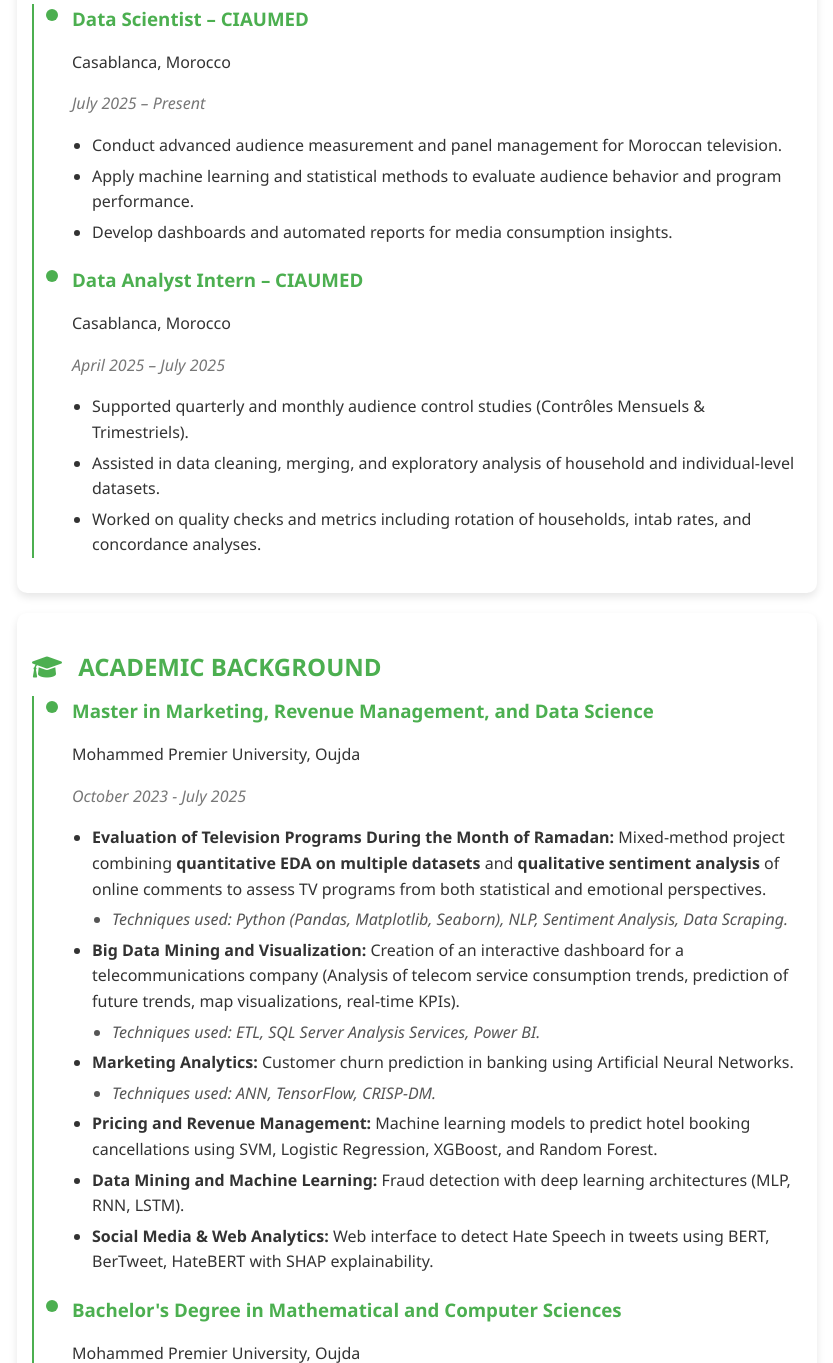
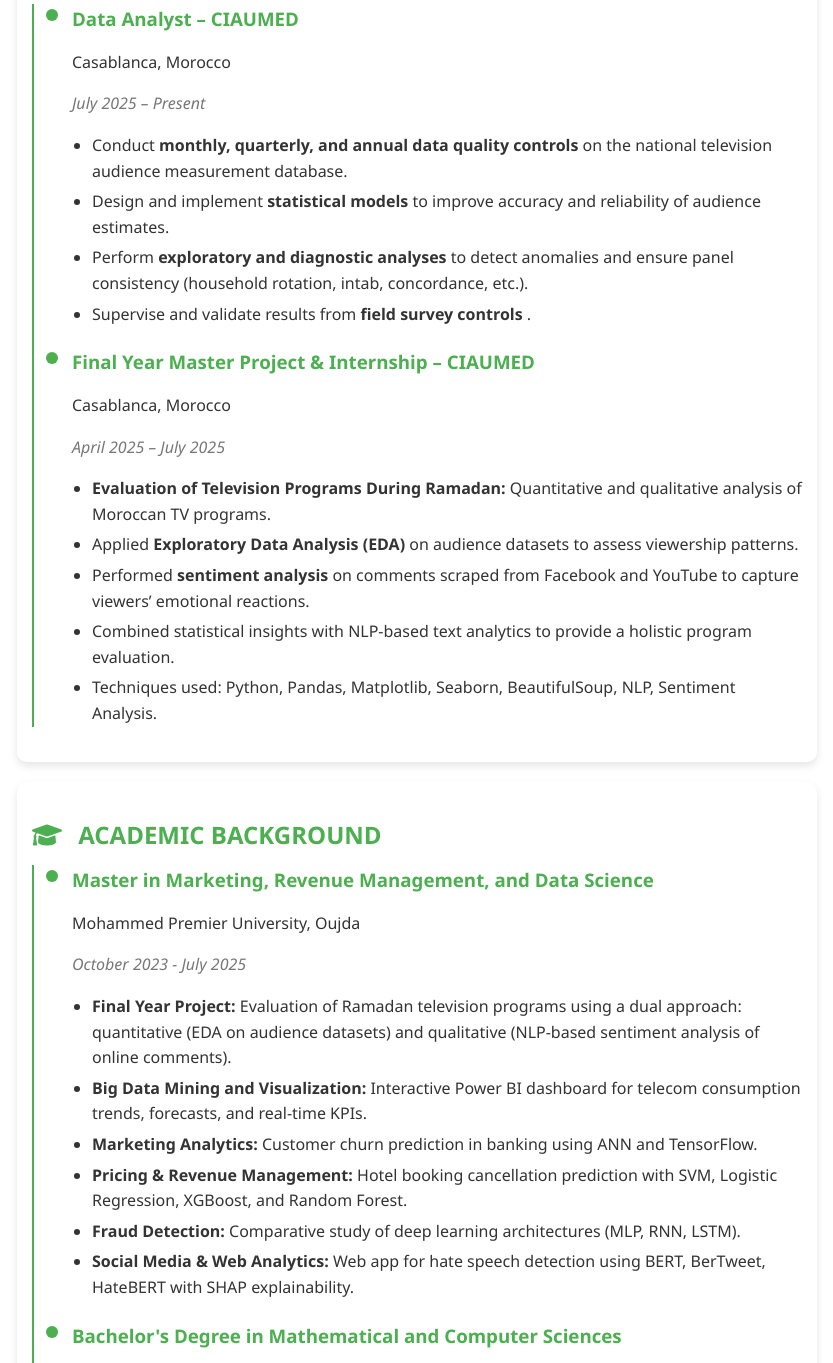
Before and after one commit to Nouhayla12/Resume, a plain HTML site: page index_en.html in a window 1280 px wide. Shown: the part 759-2122 px from the top of the page, without its empty margins (223-1056 px from the left). Drawn offline with Linux system fonts and the light colour scheme.

Commit message:
Update index_en.html

```diff
--- a/index_en.html
+++ b/index_en.html
@@ -39,9 +39,9 @@
             <h2><i class="fas fa-user"></i> PROFILE</h2>
            <p>
         Data Scientist and Analyst specialized in <strong>marketing analytics, revenue management, media insights, and consumer behavior prediction</strong>.
-        Skilled in <strong>machine learning, deep learning, and data mining</strong> to deliver actionable insights and support data-driven strategies.
+        Skilled in <strong>machine learning, deep learning, NLP, and data mining</strong> to deliver actionable insights and ensure data quality.
         Experienced with <strong>Python, R, SQL, Power BI, Tableau, and data scraping</strong> for predictive modeling, interactive dashboards, and advanced business intelligence.
-        Dedicated to applying <strong>AI and data science</strong> to optimize decision-making and evaluate media and marketing performance.
+        Focused on applying <strong>AI and data science</strong> to optimize decision-making and evaluate media and marketing performance.
     </p>
         </section>
 
@@ -50,24 +50,29 @@
             <h2><i class="fas fa-briefcase"></i> EXPERIENCE</h2>
             <div class="timeline">
                <div class="timeline-item">
-                    <h3>Data Scientist – CIAUMED</h3>
+    <h3>Data Analyst – CIAUMED</h3>
     <p class="institution">Casablanca, Morocco</p>
     <p class="date">July 2025 – Present</p>
     <ul>
-                        <li>Conduct advanced audience measurement and panel management for Moroccan television.</li>
-                        <li>Apply machine learning and statistical methods to evaluate audience behavior and program performance.</li>
-                        <li>Develop dashboards and automated reports for media consumption insights.</li>
+        <li>Conduct <strong>monthly, quarterly, and annual data quality controls</strong> on the national television audience measurement database.</li>
+        <li>Design and implement <strong>statistical models</strong> to improve accuracy and reliability of audience estimates.</li>
+        <li>Perform <strong>exploratory and diagnostic analyses</strong> to detect anomalies and ensure panel consistency (household rotation, intab, concordance, etc.).</li>
+        <li>Supervise and validate results from <strong>field survey controls </strong>.</li>
+
     </ul>
 </div>
 
+
                 <div class="timeline-item">
-                    <h3>Data Analyst Intern – CIAUMED</h3>
+                    <h3>Final Year Master Project & Internship – CIAUMED</h3>
                     <p class="institution">Casablanca, Morocco</p>
                     <p class="date">April 2025 – July 2025</p>
                     <ul>
-                        <li>Supported quarterly and monthly audience control studies (Contrôles Mensuels & Trimestriels).</li>
-                        <li>Assisted in data cleaning, merging, and exploratory analysis of household and individual-level datasets.</li>
-                        <li>Worked on quality checks and metrics including rotation of households, intab rates, and concordance analyses.</li>
+                        <li><strong>Evaluation of Television Programs During Ramadan:</strong> Quantitative and qualitative analysis of Moroccan TV programs.</li>
+                        <li>Applied <strong>Exploratory Data Analysis (EDA)</strong> on audience datasets to assess viewership patterns.</li>
+                        <li>Performed <strong>sentiment analysis</strong> on comments scraped from Facebook and YouTube to capture viewers’ emotional reactions.</li>
+                        <li>Combined statistical insights with NLP-based text analytics to provide a holistic program evaluation.</li>
+                        <li>Techniques used: Python, Pandas, Matplotlib, Seaborn, BeautifulSoup, NLP, Sentiment Analysis.</li>
                     </ul>
                 </div>
             </div>
@@ -83,15 +88,12 @@
                     <p class="institution">Mohammed Premier University, Oujda</p>
                     <p class="date">October 2023 - July 2025</p>
                     <ul>
-                        <li><strong>Evaluation of Television Programs During the Month of Ramadan:</strong> Mixed-method project combining <strong>quantitative EDA on multiple datasets</strong> and <strong>qualitative sentiment analysis</strong> of online comments to assess TV programs from both statistical and emotional perspectives.</li>
-                        <li class="techniques">Techniques used: Python (Pandas, Matplotlib, Seaborn), NLP, Sentiment Analysis, Data Scraping.</li>
-                        <li><strong>Big Data Mining and Visualization:</strong> Creation of an interactive dashboard for a telecommunications company (Analysis of telecom service consumption trends, prediction of future trends, map visualizations, real-time KPIs).</li>
-                        <li class="techniques">Techniques used: ETL, SQL Server Analysis Services, Power BI.</li>
-                        <li><strong>Marketing Analytics:</strong> Customer churn prediction in banking using Artificial Neural Networks.</li>
-                        <li class="techniques">Techniques used: ANN, TensorFlow, CRISP-DM.</li>
-                        <li><strong>Pricing and Revenue Management:</strong> Machine learning models to predict hotel booking cancellations using SVM, Logistic Regression, XGBoost, and Random Forest.</li>
-                        <li><strong>Data Mining and Machine Learning:</strong> Fraud detection with deep learning architectures (MLP, RNN, LSTM).</li>
-                        <li><strong>Social Media & Web Analytics:</strong> Web interface to detect Hate Speech in tweets using BERT, BerTweet, HateBERT with SHAP explainability.</li>
+                        <li><strong>Final Year Project:</strong> Evaluation of Ramadan television programs using a dual approach: quantitative (EDA on audience datasets) and qualitative (NLP-based sentiment analysis of online comments).</li>
+                        <li><strong>Big Data Mining and Visualization:</strong> Interactive Power BI dashboard for telecom consumption trends, forecasts, and real-time KPIs.</li>
+                        <li><strong>Marketing Analytics:</strong> Customer churn prediction in banking using ANN and TensorFlow.</li>
+                        <li><strong>Pricing & Revenue Management:</strong> Hotel booking cancellation prediction with SVM, Logistic Regression, XGBoost, and Random Forest.</li>
+                        <li><strong>Fraud Detection:</strong> Comparative study of deep learning architectures (MLP, RNN, LSTM).</li>
+                        <li><strong>Social Media & Web Analytics:</strong> Web app for hate speech detection using BERT, BerTweet, HateBERT with SHAP explainability.</li>
                     </ul>
                 </div>
 
@@ -132,13 +134,13 @@
                         <h3>DATA SCIENCE & ANALYTICS</h3>
                         <ul>
                             <li>Machine Learning & Deep Learning</li>
-                            <li>Data Mining & Exploratory Data Analysis</li>
-                            <li>Natural Language Processing (NLP)</li>
+                            <li>Exploratory Data Analysis (EDA)</li>
+                            <li>Natural Language Processing (NLP) & Sentiment Analysis</li>
+                            <li>Data Scraping & Web Automation (Facebook, YouTube)</li>
                             <li>Python (Pandas, NumPy, Scikit-learn, TensorFlow, PyTorch)</li>
                             <li>R (tidyverse, caret, ggplot2)</li>
                             <li>SQL & Databases</li>
                             <li>Power BI & Tableau</li>
-                            <li>Data Scraping & Web Automation</li>
                             <li>IBM SPSS</li>
                         </ul>
                     </div>
```
Lines whose indentation alone changed are shown as unchanged.
